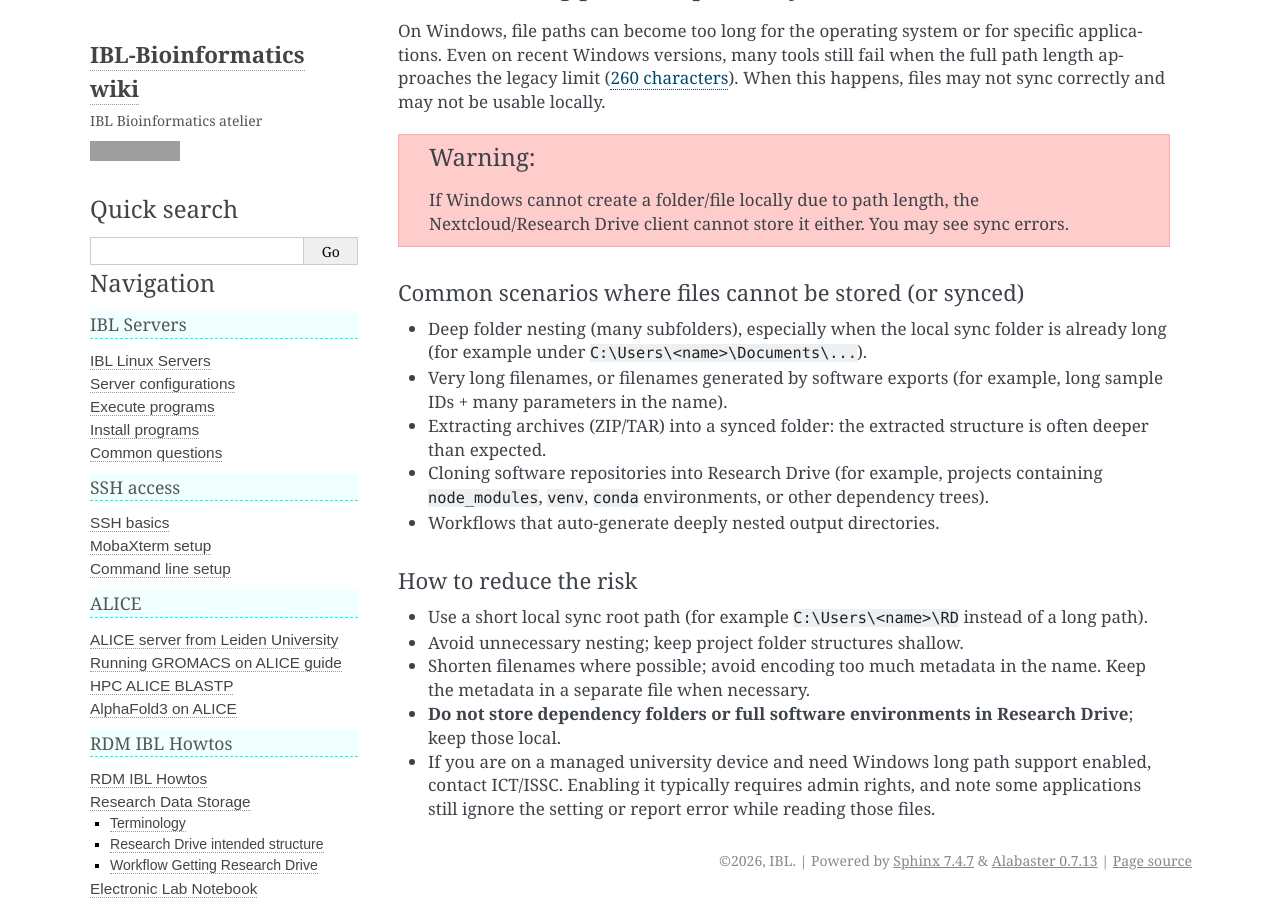
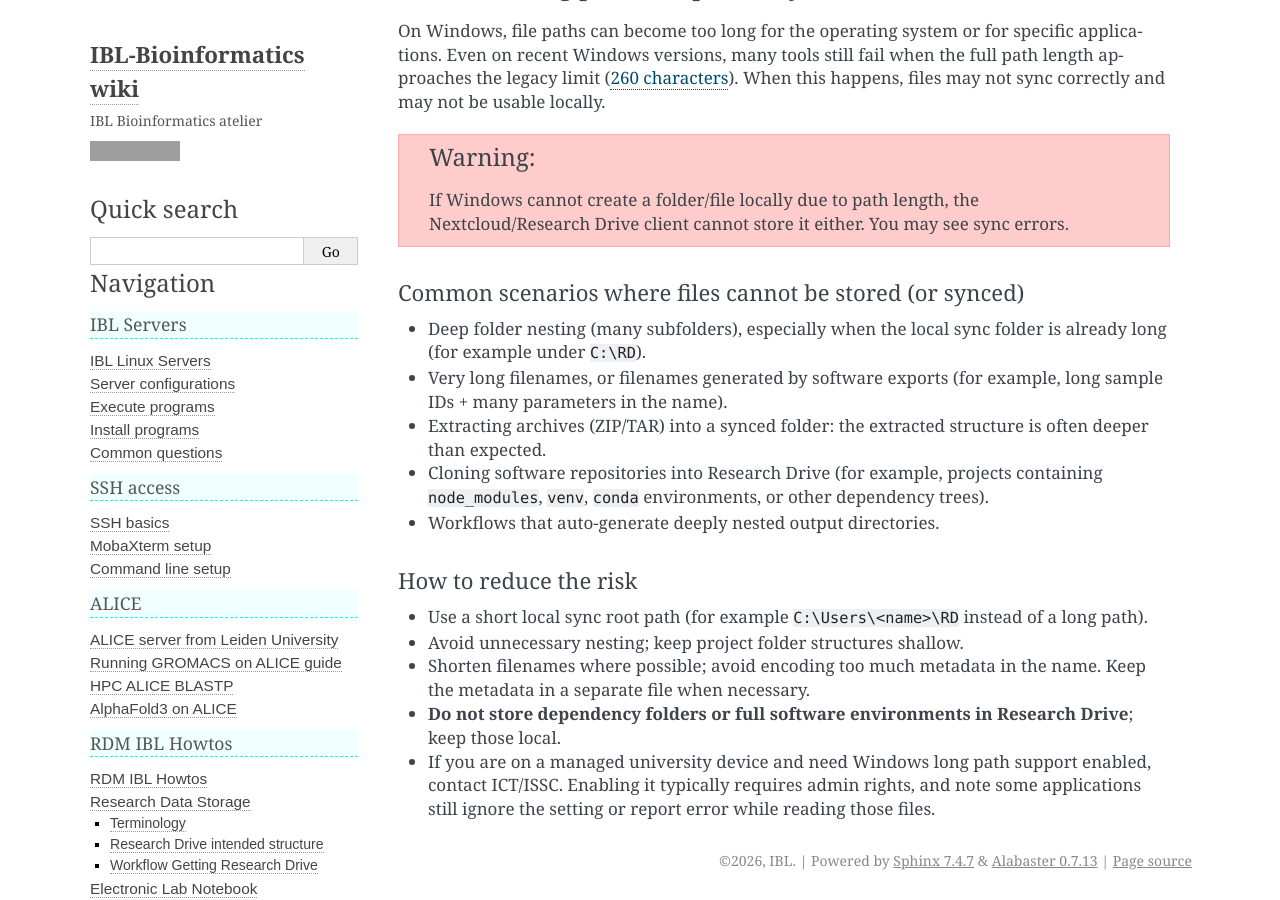
Before and after one commit to IBL-bioinfo/IBL-bioinformatics-wiki, a Sphinx documentation site: the page built from docs/source/rdm_howtos/ResearchDrive.md, in a window 1280 px wide and 900 px high, scrolled down 9964 px. Built offline with Sphinx 7.4.7, drawn with Linux system fonts in a browser that asks for light colours; grey boxes are pictures that could not be loaded.

Commit message:
ResearchDrive can be set at c:\ Fixes #144

```diff
--- a/docs/source/rdm_howtos/ResearchDrive.md
+++ b/docs/source/rdm_howtos/ResearchDrive.md
@@ -167,7 +167,7 @@ If Windows cannot create a folder/file locally due to path length, the Nextcloud
 
 #### Common scenarios where files cannot be stored (or synced)
 
-- Deep folder nesting (many subfolders), especially when the local sync folder is already long (for example under `C:\Users\<name>\Documents\...`).
+- Deep folder nesting (many subfolders), especially when the local sync folder is already long (for example under `C:\RD`).
 - Very long filenames, or filenames generated by software exports (for example, long sample IDs + many parameters in the name).
 - Extracting archives (ZIP/TAR) into a synced folder: the extracted structure is often deeper than expected.
 - Cloning software repositories into Research Drive (for example, projects containing `node_modules`, `venv`, `conda` environments, or other dependency trees).
```
Also changed, not shown: docs/source/_static/images/nextcloud_login_chooselocation.png.
